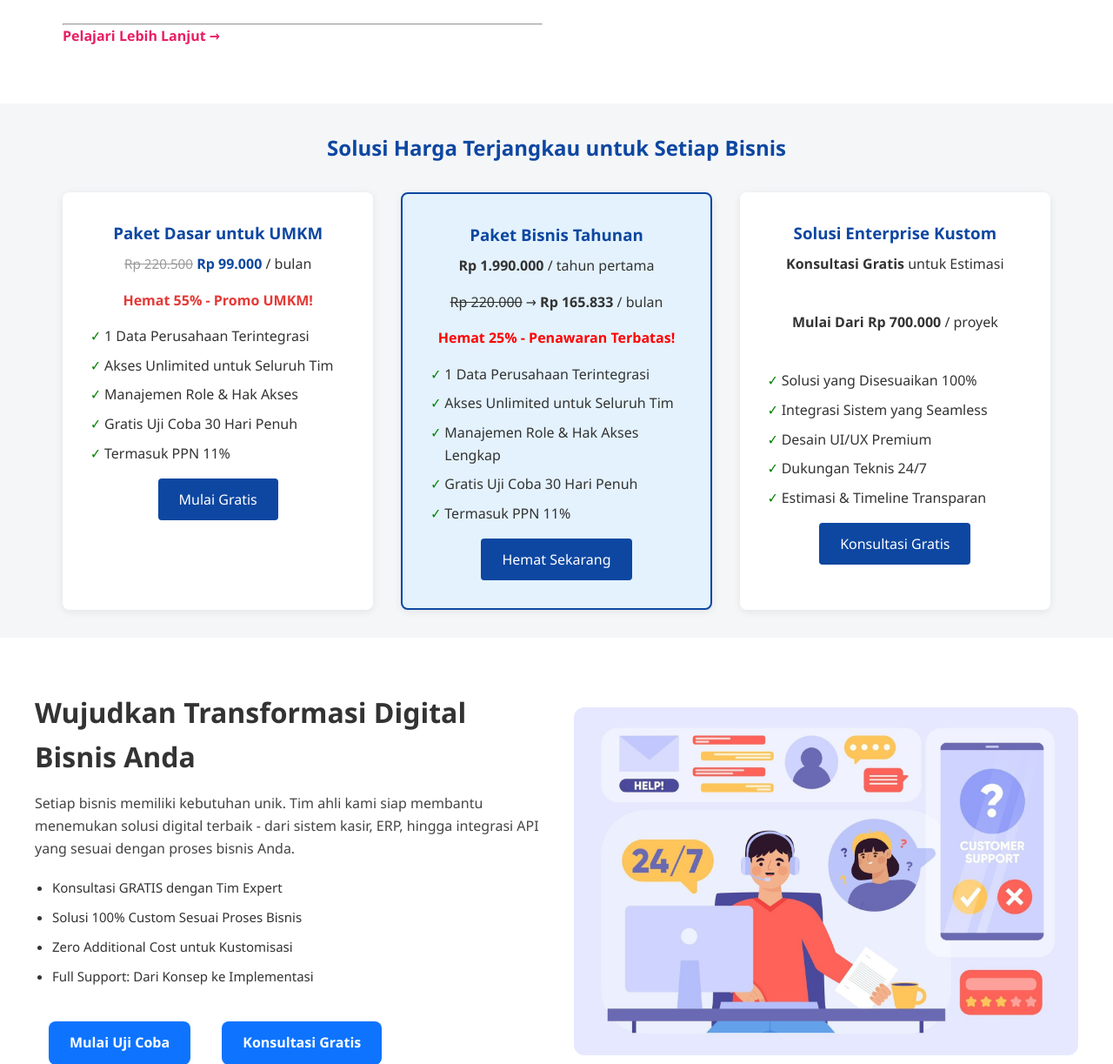
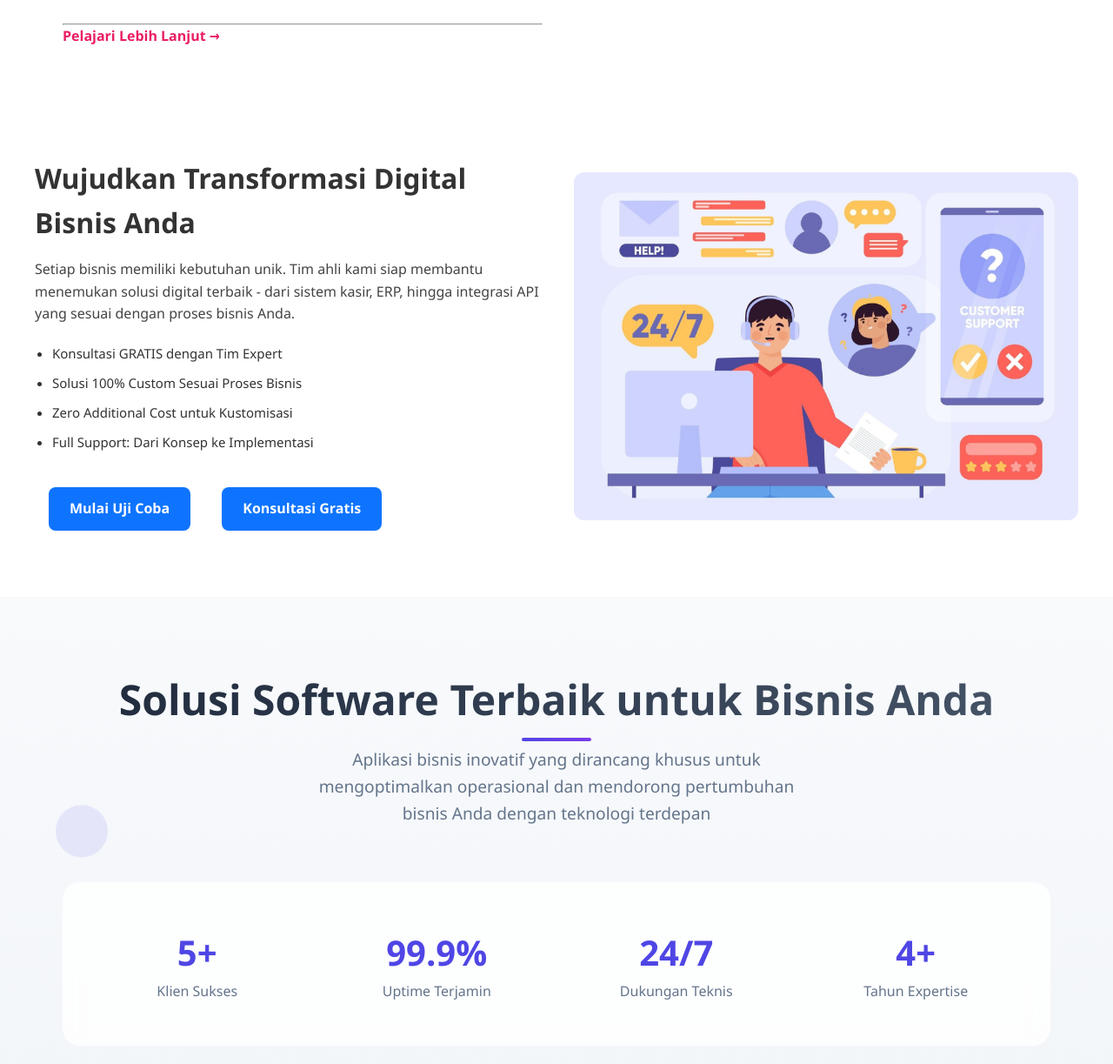
Before and after one commit to kevinxcode/syntra-landing, a CodeIgniter app: page /database/ in a window 1280 px wide. Shown: the part 2466-3689 px from the top of the page at 87% size. Run offline with CodeIgniter, Linux system fonts and the light colour scheme.

Commit message:
Update Defedencies

```diff
--- a/application/views/home_temp.php
+++ b/application/views/home_temp.php
@@ -580,7 +580,7 @@ define('email', 'syntrateknologi@gmail.com');
 
 
 
-    <section class="container pricing-section" aria-label="Paket Harga dan Layanan">
+    <!-- <section class="container pricing-section" aria-label="Paket Harga dan Layanan">
       <h2 style="text-align:center; color:#0d47a1; margin-top: 2rem;" id="harga">Solusi Harga Terjangkau untuk Setiap
         Bisnis</h2>
       <div class="pricing" itemscope itemtype="http://schema.org/PriceSpecification">
@@ -636,7 +636,7 @@ define('email', 'syntrateknologi@gmail.com');
             Gratis</button>
         </div>
       </div>
-    </section>
+    </section> -->
 
     <section class="konsultasi-section" aria-label="Konsultasi Bisnis">
       <div class="konsultasi-container">
```
